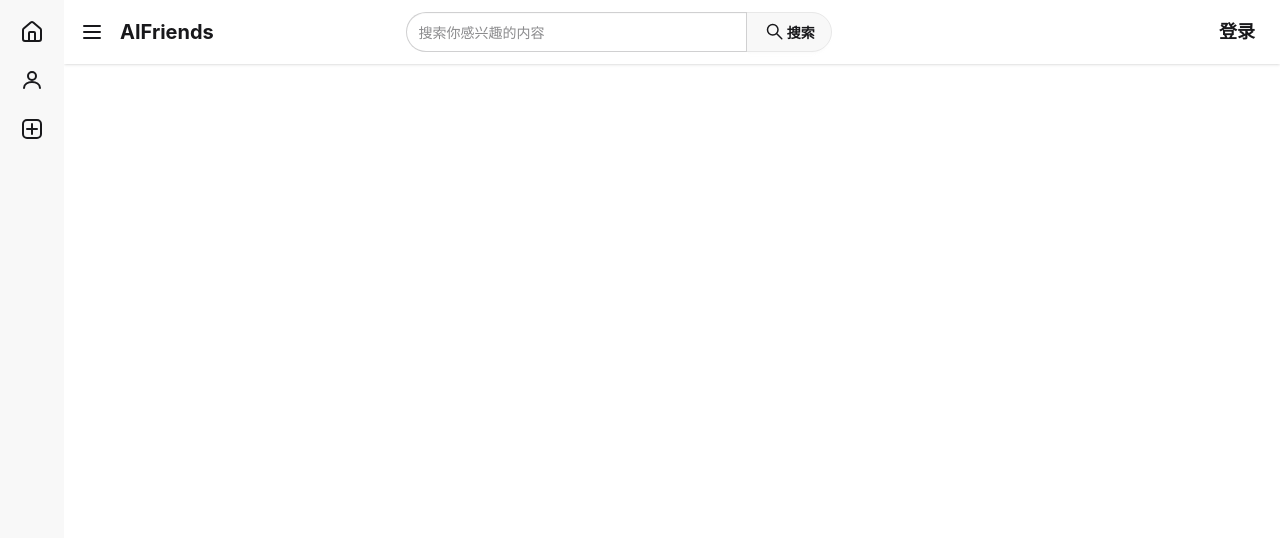
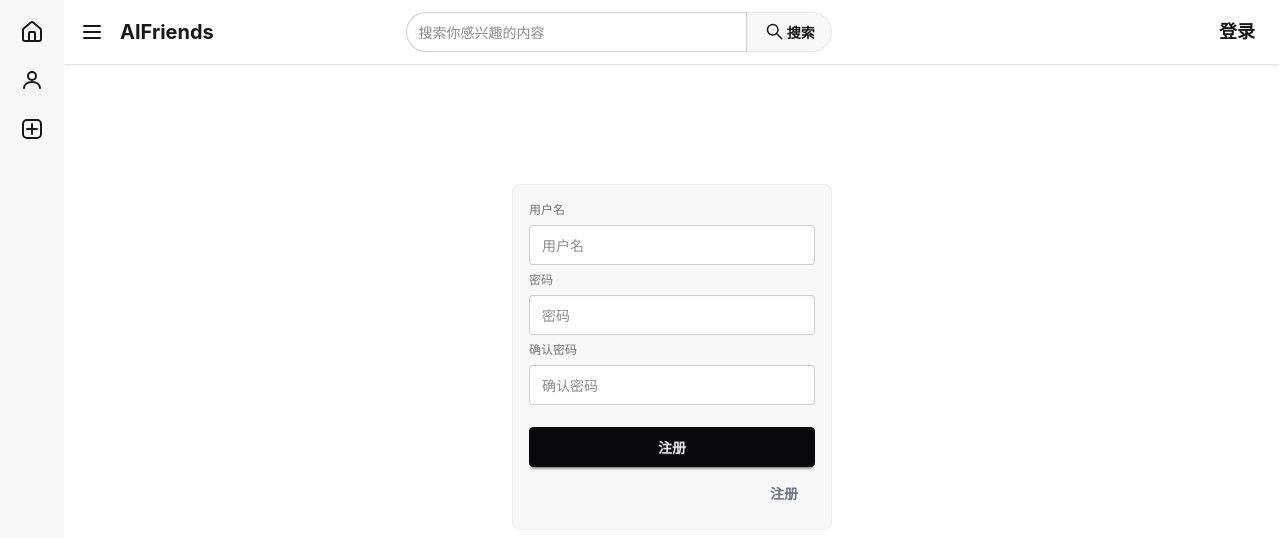
Before and after one commit to haruhi1tengokudaimokyo/AIlover, a Vue app in the folder frontend/: page /user/account/register in a window 1280 px wide. Shown: the top 538 px of the page. Built offline with nearby package versions, Linux system fonts and the light colour scheme.

Commit message:
登录前端

```diff
--- a/frontend/src/views/user/account/LoginIndex.vue
+++ b/frontend/src/views/user/account/LoginIndex.vue
@@ -13,6 +13,9 @@
       <input type="password" class="input" placeholder="密码" />
 
       <button class="btn btn-neutral mt-4">登录</button>
+      <div class = 'flex justify-end'>
+        <RouterLink :to="{name: 'user-account-register-index'}" class = "btn btn-sn btn-ghost text-gray-500">注册</RouterLink>
+      </div>
     </fieldset>
   </div>
 </template>
--- a/frontend/src/views/user/account/RegisterIndex.vue
+++ b/frontend/src/views/user/account/RegisterIndex.vue
@@ -3,7 +3,24 @@
 </script>
 
 <template>
+  <div class = "flex justify-center mt-30">
+      <fieldset class="fieldset bg-base-200 border-base-300 rounded-box w-xs border p-4">
 
+        <label class="label">用户名</label>
+        <input type="text" class="input" placeholder="用户名" />
+
+        <label class="label">密码</label>
+        <input type="password" class="input" placeholder="密码" />
+
+        <label class="label">确认密码</label>
+        <input type="password" class="input" placeholder="确认密码" />
+
+        <button class="btn btn-neutral mt-4">注册</button>
+        <div class = 'flex justify-end'>
+          <RouterLink :to="{name: 'user-account-login-index'}" class = "btn btn-sn btn-ghost text-gray-500">注册</RouterLink>
+        </div>
+      </fieldset>
+    </div>
 </template>
 
 <style scoped>
```
